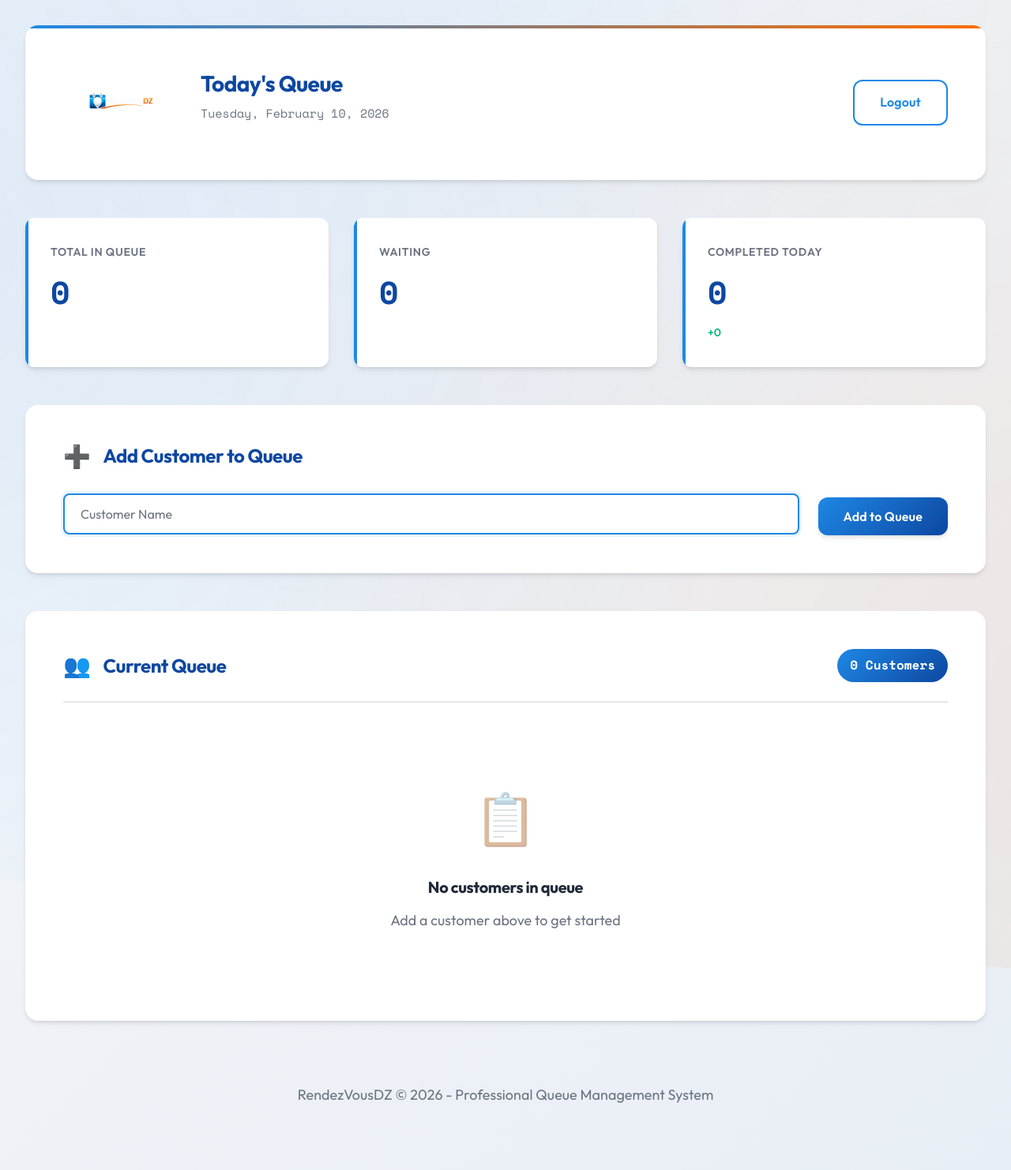
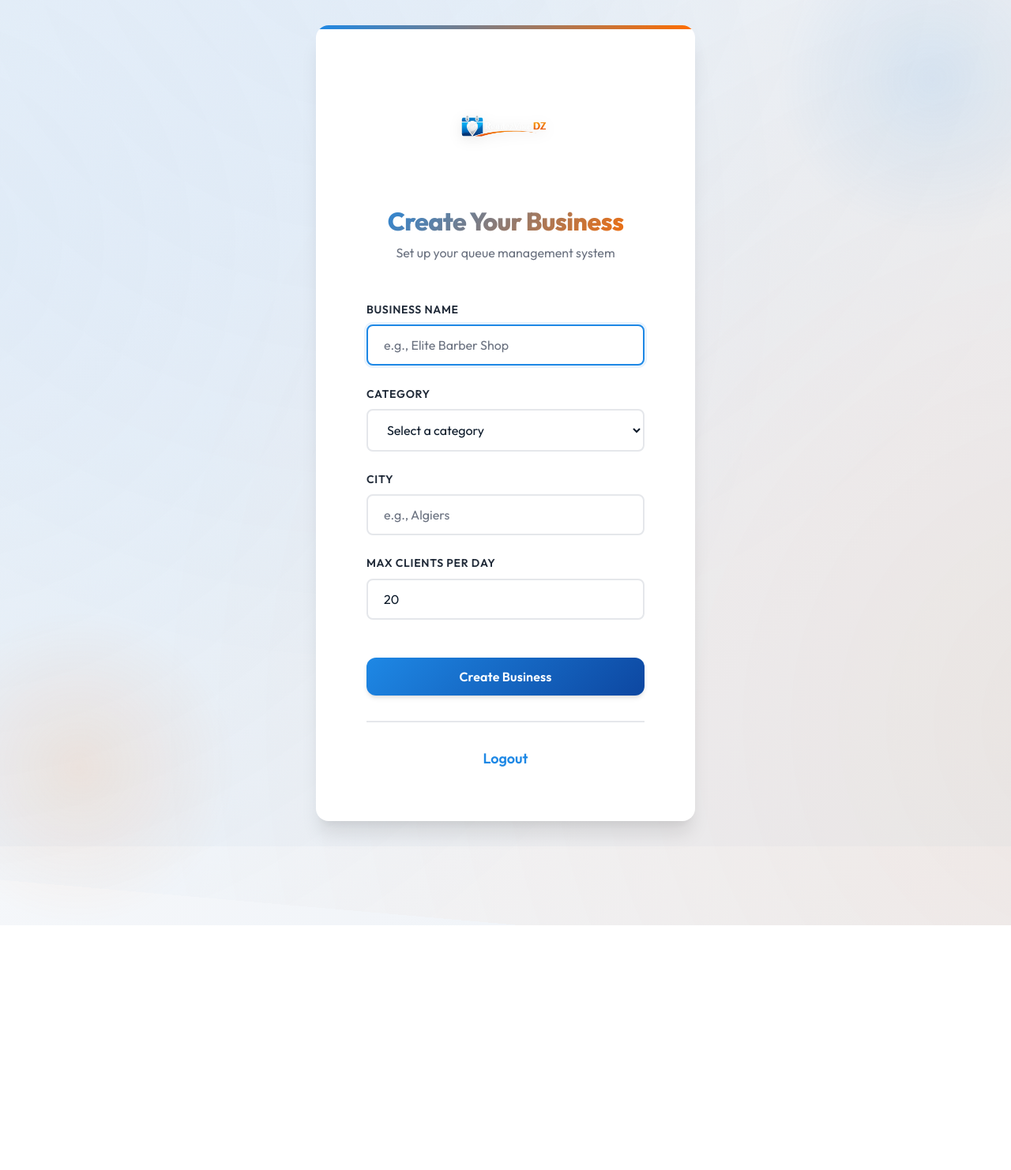
Before and after one commit to raoufats26/RendezVousDZ, a Flask app: page /dashboard in a window 1280 px wide; the page is wider, and only the part inside the window is pictured. Shown: that part at 79% size. After the commit the page ends 1172 px from the top of that part, so only its background shows below. Run offline with Flask 3, Linux system fonts and the light colour scheme; the visitor is signed in with stand-in values (Sample User, id 1); data that the repository does not hold is empty.

Commit message:
businees creation added

```diff
--- a/database/db.py
+++ b/database/db.py
@@ -6,3 +6,23 @@ def get_db():
     conn = sqlite3.connect(DB_NAME)
     conn.row_factory = sqlite3.Row
     return conn
+
+def get_business_by_user(user_id):
+    """Get business for a specific user"""
+    conn = get_db()
+    business = conn.execute(
+        "SELECT * FROM businesses WHERE user_id = ?",
+        (user_id,)
+    ).fetchone()
+    conn.close()
+    return business
+
+def create_business(user_id, name, category, city, max_clients):
+    """Create a new business for a user"""
+    conn = get_db()
+    conn.execute(
+        "INSERT INTO businesses (user_id, name, category, city, max_clients_per_day) VALUES (?, ?, ?, ?, ?)",
+        (user_id, name, category, city, max_clients)
+    )
+    conn.commit()
+    conn.close()
--- a/routes/booking.py
+++ b/routes/booking.py
@@ -1,5 +1,5 @@
 from flask import Blueprint, render_template, request, redirect, session
-from database.db import get_db
+from database.db import get_db, get_business_by_user, create_business
 
 booking_bp = Blueprint("booking", __name__)
 
@@ -10,12 +10,64 @@ def dashboard():
     if "user_id" not in session:
         return redirect("/login")
 
+    user_id = session["user_id"]
+
+    # Check if user has a business
+    business = get_business_by_user(user_id)
+
+    if not business:
+        # User has no business - show create form
+        return render_template("create_business.html")
+
+    # User has business - show dashboard with queue
     db = get_db()
     queue = db.execute(
         "SELECT * FROM queue_entries ORDER BY queue_number"
     ).fetchall()
 
-    return render_template("dashboard.html", queue=queue)
+    return render_template("dashboard.html", queue=queue, business=business)
+
+@booking_bp.route("/create-business", methods=["POST"])
+def create_business_route():
+    if "user_id" not in session:
+        return redirect("/login")
+
+    user_id = session["user_id"]
+
+    # Check if user already has a business
+    existing = get_business_by_user(user_id)
+    if existing:
+        return redirect("/dashboard")
+
+    # Get form data
+    name = request.form.get("name", "").strip()
+    category = request.form.get("category", "").strip()
+    city = request.form.get("city", "").strip()
+    max_clients = request.form.get("max_clients", 20)
+
+    # Validate
+    error = None
+    if not name:
+        error = "Business name is required"
+    elif not category:
+        error = "Category is required"
+    elif not city:
+        error = "City is required"
+
+    if error:
+        return render_template("create_business.html", error=error)
+
+    # Create business
+    try:
+        max_clients = int(max_clients)
+        if max_clients < 1 or max_clients > 100:
+            max_clients = 20
+    except:
+        max_clients = 20
+
+    create_business(user_id, name, category, city, max_clients)
+
+    return redirect("/dashboard")
 
 @booking_bp.route("/join", methods=["POST"])
 def join_queue():
--- /dev/null
+++ b/templates/create_business.html
@@ -0,0 +1,98 @@
+<!DOCTYPE html>
+<html lang="en">
+<head>
+    <meta charset="UTF-8">
+    <meta name="viewport" content="width=device-width, initial-scale=1.0">
+    <meta name="description" content="Create Your Business - RendezVousDZ">
+    <title>Create Business - RendezVousDZ</title>
+
+    <link rel="stylesheet" href="/static/style.css">
+    <link rel="stylesheet" href="/static/auth.css">
+    <link rel="icon" type="image/png" href="/static/logo.png">
+</head>
+<body>
+    <div class="auth-wrapper">
+        <div class="auth-container">
+            <div class="auth-card">
+                <div class="auth-header">
+                    <img src="/static/logo.png" alt="RendezVousDZ" class="auth-logo">
+                    <h1 class="auth-title">Create Your Business</h1>
+                    <p class="auth-subtitle">Set up your queue management system</p>
+                </div>
+
+                {% if error %}
+                <div class="auth-error">
+                    {{ error }}
+                </div>
+                {% endif %}
+
+                <form method="POST" action="/create-business" class="auth-form">
+                    <div class="form-field">
+                        <label for="name">Business Name</label>
+                        <input
+                            type="text"
+                            id="name"
+                            name="name"
+                            placeholder="e.g., Elite Barber Shop"
+                            required
+                            autofocus
+                        >
+                    </div>
+
+                    <div class="form-field">
+                        <label for="category">Category</label>
+                        <select id="category" name="category" required>
+                            <option value="">Select a category</option>
+                            <option value="barber">Barber Shop</option>
+                            <option value="salon">Hair Salon</option>
+                            <option value="clinic">Medical Clinic</option>
+                            <option value="dentist">Dentist</option>
+                            <option value="spa">Spa & Wellness</option>
+                            <option value="restaurant">Restaurant</option>
+                            <option value="other">Other</option>
+                        </select>
+                    </div>
+
+                    <div class="form-field">
+                        <label for="city">City</label>
+                        <input
+                            type="text"
+                            id="city"
+                            name="city"
+                            placeholder="e.g., Algiers"
+                            required
+                        >
+                    </div>
+
+                    <div class="form-field">
+                        <label for="max_clients">Max Clients Per Day</label>
+                        <input
+                            type="number"
+                            id="max_clients"
+                            name="max_clients"
+                            value="20"
+                            min="1"
+                            max="100"
+                            required
+                        >
+                    </div>
+
+                    <div class="form-actions">
+                        <button type="submit" class="btn btn-primary w-full">
+                            Create Business
+                        </button>
+                    </div>
+                </form>
+
+                <div class="auth-footer">
+                    <p>
+                        <a href="/logout">Logout</a>
+                    </p>
+                </div>
+            </div>
+        </div>
+    </div>
+
+    <script src="/static/main.js"></script>
+</body>
+</html>
--- a/templates/dashboard.html
+++ b/templates/dashboard.html
@@ -21,8 +21,11 @@
                 <div class="dashboard-branding">
                     <img src="/static/logo.png" alt="RendezVousDZ" class="dashboard-logo">
                     <div class="dashboard-info">
-                        <h2>Today's Queue</h2>
+                        <h2>{{ business['name'] }}</h2>
                         <p class="date" id="currentDate"></p>
+                        <p style="font-size: 0.875rem; color: var(--mid-gray); margin-top: 0.25rem;">
+                            {{ business['category']|title }} • {{ business['city'] }}
+                        </p>
                     </div>
                 </div>
 
```
Also changed, not shown: database/init_db.py (+17 -1 lines).
